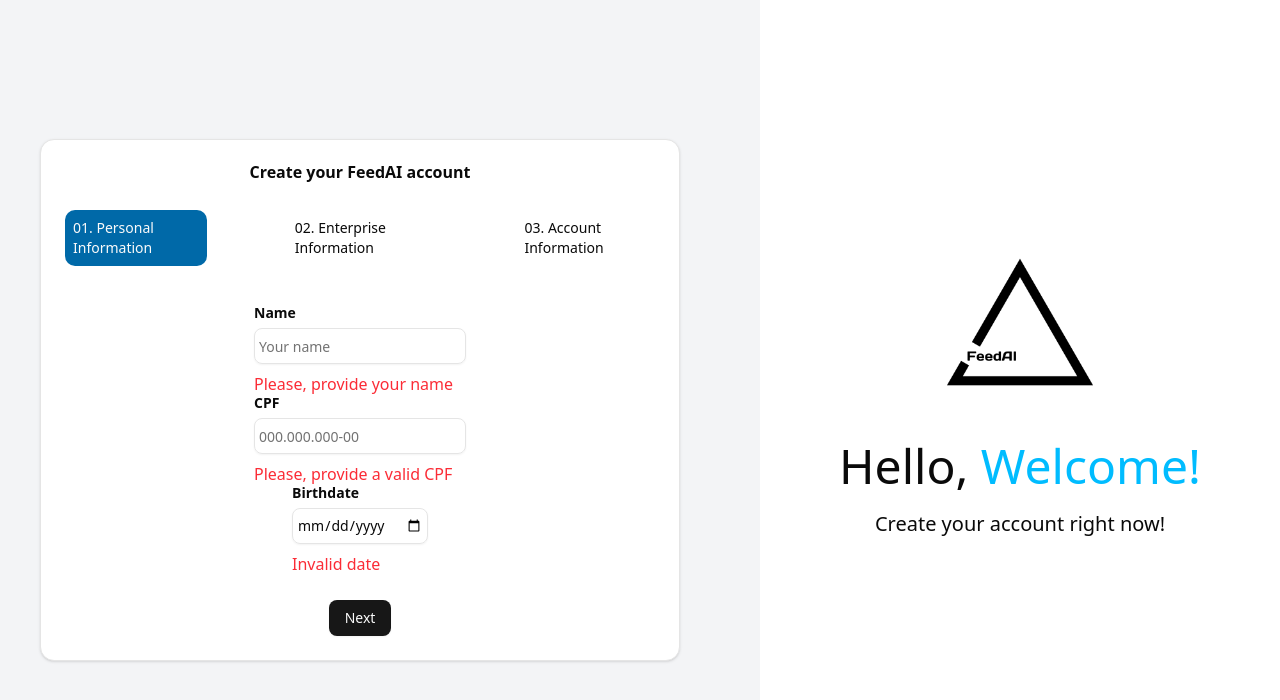
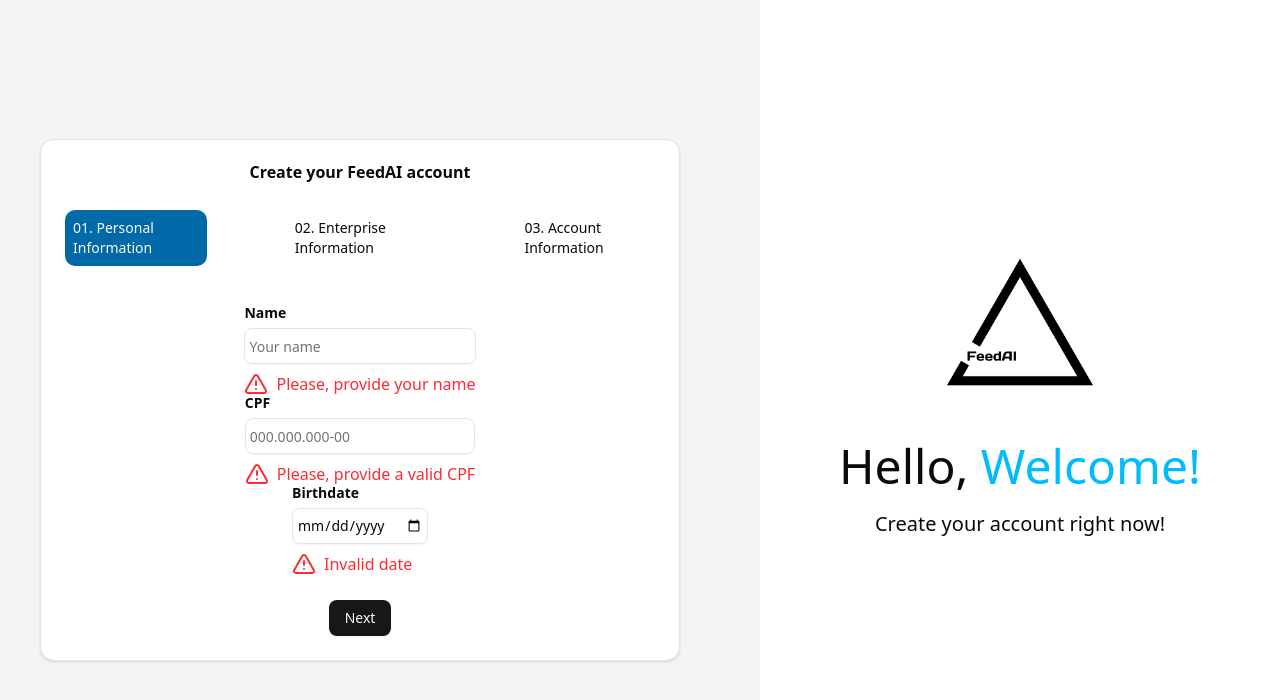
Before and after one commit to ProgramadoresSemPatria/Team-1, a React (Vite) app in the folder frontend/: page /register in a window 1280 px wide. Both pictures are taken after a click on the button "Next". Shown: the top 700 px of the page. Built offline with nearby package versions, Linux system fonts and the light colour scheme.

Commit message:
refactor: enhance error display in AccountInfoStep, EnterpriseInfoStep, and PersonalInfoStep with alert icons for better user feedback

```diff
--- a/frontend/src/components/steps/AccountInfoStep.tsx
+++ b/frontend/src/components/steps/AccountInfoStep.tsx
@@ -8,6 +8,7 @@
 import { useFormContext } from 'react-hook-form';
 import { z } from 'zod';
 import type { SignUpFormData } from '../SignUpCard';
+import { TriangleAlert } from 'lucide-react';
 
 export const accountInfoSchema = z.object({
   email: z.string().email({ message: 'Please, provide a valid email' }),
@@ -32,9 +33,12 @@
           {...form.register('accountInfo.email')}
         />
         {form.formState.errors.accountInfo?.email && (
+          <div className="flex items-center gap-2">
+            <TriangleAlert className="text-red-500" />
             <span className="text-red-500">
               {form.formState.errors.accountInfo?.email?.message}
             </span>
+          </div>
         )}
       </div>
       <div className="flex flex-col gap-2">
@@ -48,9 +52,12 @@
           {...form.register('accountInfo.password')}
         />
         {form.formState.errors.accountInfo?.password && (
+          <div className="flex items-center gap-2">
+            <TriangleAlert className="text-red-500" />
             <span className="text-red-500">
               {form.formState.errors.accountInfo?.password?.message}
             </span>
+          </div>
         )}
       </div>
       <div className="flex flex-col gap-2">
@@ -64,9 +71,12 @@
           {...form.register('accountInfo.confirmPassword')}
         />
         {form.formState.errors.accountInfo?.confirmPassword && (
+          <div className="flex items-center gap-2">
+            <TriangleAlert className="text-red-500" />
             <span className="text-red-500">
               {form.formState.errors.accountInfo?.confirmPassword?.message}
             </span>
+          </div>
         )}
       </div>
       <StepperFooter>
--- a/frontend/src/components/steps/EnterpriseInfoStep.tsx
+++ b/frontend/src/components/steps/EnterpriseInfoStep.tsx
@@ -9,6 +9,7 @@
 import { Label } from '../ui/label';
 import { Input } from '../ui/input';
 import type { SignUpFormData } from '../SignUpCard';
+import { TriangleAlert } from 'lucide-react';
 
 export const enterpriseInfoSchema = z.object({
   CNPJ: z.string().min(1, { message: 'Please, provide a valid CNPJ' }),
@@ -44,9 +45,12 @@
           {...form.register('enterpriseInfo.enterpriseName')}
         />
         {form.formState.errors.enterpriseInfo?.enterpriseName && (
+          <div className="flex items-center gap-2">
+            <TriangleAlert className="text-red-500" />
             <span className="text-red-500">
               {form.formState.errors.enterpriseInfo?.enterpriseName?.message}
             </span>
+          </div>
         )}
       </div>{' '}
       <div className="flex flex-col gap-2">
@@ -60,9 +64,12 @@
           {...form.register('enterpriseInfo.businessType')}
         />
         {form.formState.errors.enterpriseInfo?.businessType && (
+          <div className="flex items-center gap-2">
+            <TriangleAlert className="text-red-500" />
             <span className="text-red-500">
               {form.formState.errors.enterpriseInfo?.businessType?.message}
             </span>
+          </div>
         )}
       </div>{' '}
       <div className="flex flex-col gap-2">
@@ -76,9 +83,12 @@
           {...form.register('enterpriseInfo.CNPJ')}
         />
         {form.formState.errors.enterpriseInfo?.CNPJ && (
+          <div className="flex items-center gap-2">
+            <TriangleAlert className="text-red-500" />
             <span className="text-red-500">
               {form.formState.errors.enterpriseInfo?.CNPJ?.message}
             </span>
+          </div>
         )}
       </div>{' '}
       <StepperFooter>
--- a/frontend/src/components/steps/PersonalInfoStep.tsx
+++ b/frontend/src/components/steps/PersonalInfoStep.tsx
@@ -4,7 +4,7 @@
 import { Input } from '../ui/input';
 import { Label } from '../ui/label';
 import type { SignUpFormData } from '../SignUpCard';
-
+import { TriangleAlert } from 'lucide-react';
 export const personalInfoSchema = z.object({
   name: z.string().min(1, { message: 'Please, provide your name' }),
   CPF: z.string().min(1, { message: 'Please, provide a valid CPF' }),
@@ -36,9 +36,12 @@
           {...form.register('personalInfo.name')}
         />
         {form.formState.errors.personalInfo?.name && (
+          <div className="flex items-center gap-2">
+            <TriangleAlert className="text-red-500" />
             <span className="text-red-500">
               {form.formState.errors.personalInfo?.name?.message}
             </span>
+          </div>
         )}
       </div>{' '}
       <div className="flex flex-col gap-2">
@@ -53,9 +56,12 @@
           {...form.register('personalInfo.CPF')}
         />
         {form.formState.errors.personalInfo?.CPF && (
+          <div className="flex items-center gap-2">
+            <TriangleAlert className="text-red-500" />
             <span className="text-red-500">
               {form.formState.errors.personalInfo?.CPF?.message}
             </span>
+          </div>
         )}
       </div>{' '}
       <div className="flex flex-col gap-2">
@@ -69,9 +75,12 @@
           {...form.register('personalInfo.birthdate')}
         />
         {form.formState.errors.personalInfo?.birthdate && (
+          <div className="flex items-center gap-2">
+            <TriangleAlert className="text-red-500" />
             <span className="text-red-500">
               {form.formState.errors.personalInfo?.birthdate?.message}
             </span>
+          </div>
         )}
       </div>
       <StepperFooter>
```
Lines whose indentation alone changed are shown as unchanged.
